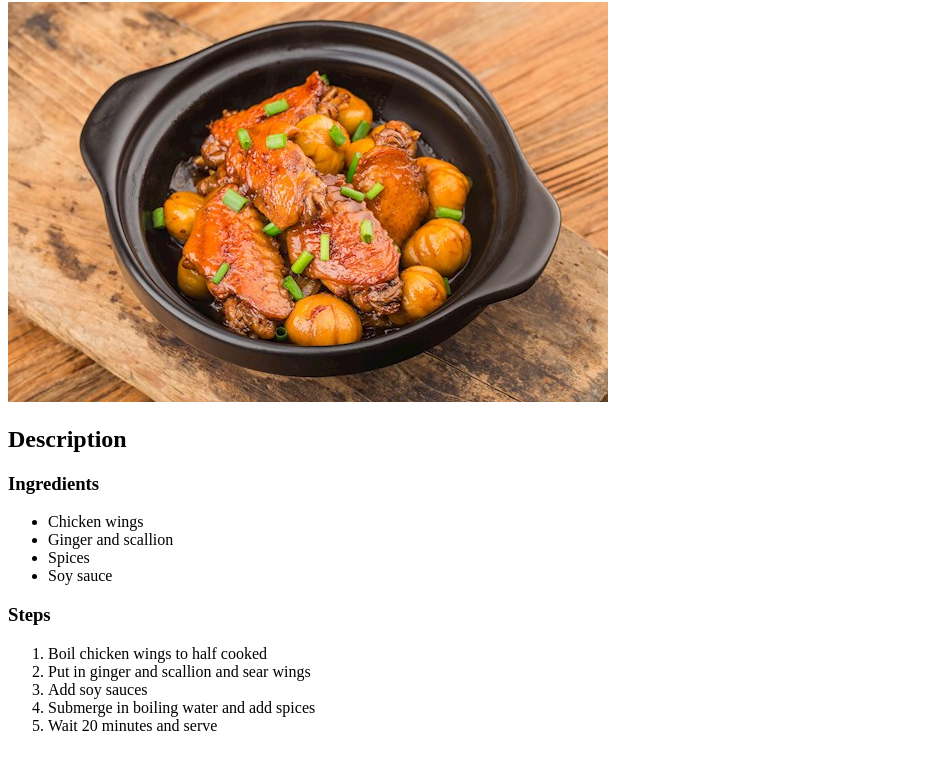
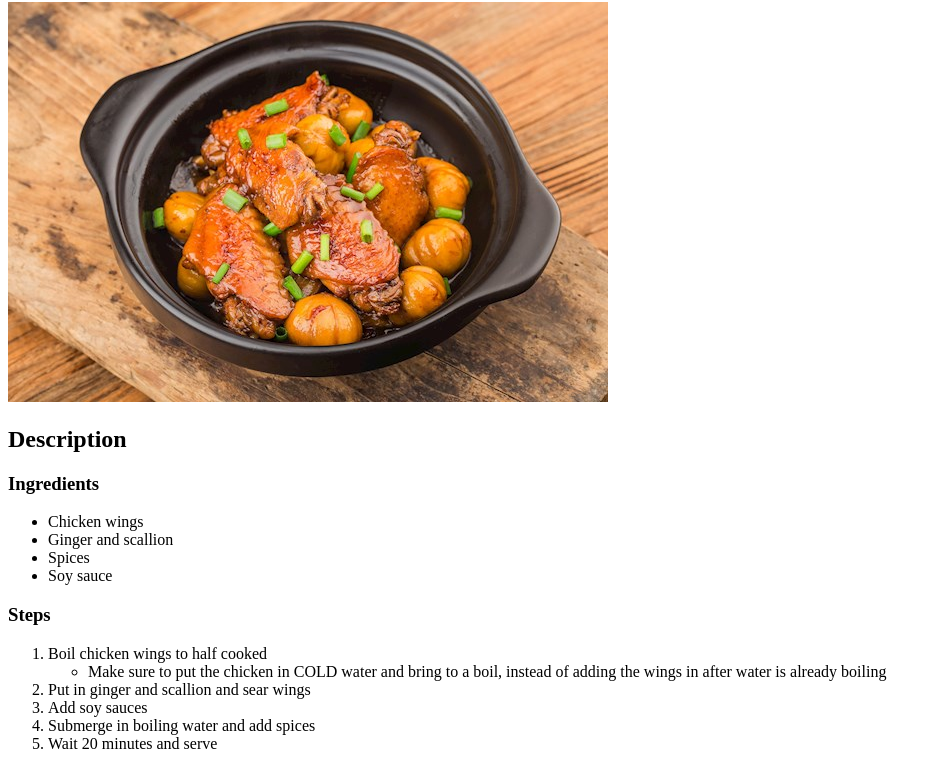
Before and after one commit to anitawanggg/odin-recipes, a plain HTML site: page recipes/chickenwings.html in a window 1280 px wide. Shown: the part 78-847 px from the top of the page, without its empty margins (0-942 px from the left). Drawn offline with Linux system fonts and the light colour scheme.

Commit message:
Added a sub-bullet
Added a sub-bullet under one of the list items to practice

```diff
--- a/recipes/chickenwings.html
+++ b/recipes/chickenwings.html
@@ -20,6 +20,7 @@
     <h3>Steps</h3>
         <ol>
             <li>Boil chicken wings to half cooked</li>
+                <ul><li>Make sure to put the chicken in COLD water and bring to a boil, instead of adding the wings in after water is already boiling</li></ul>
             <li>Put in ginger and scallion and sear wings</li>
             <li>Add soy sauces</li>
             <li>Submerge in boiling water and add spices</li>
```
